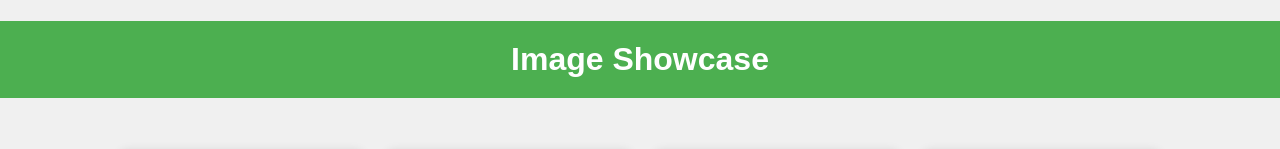
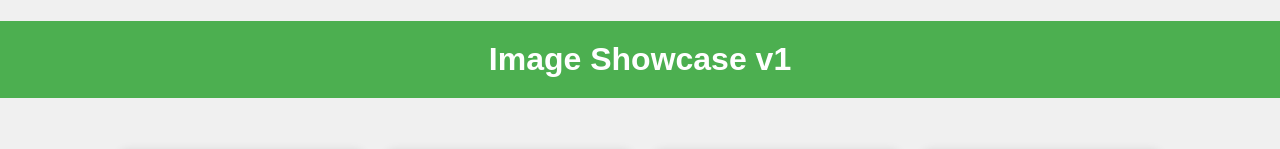
Before and after one commit to shivamFullStack111/testing-app, a plain HTML site: page index.html in a window 1280 px wide. Shown: the top 149 px of the page. Drawn offline with Linux system fonts and the light colour scheme.

Commit message:
Update index.html

```diff
--- a/index.html
+++ b/index.html
@@ -13,7 +13,7 @@
     "
   >
     <h1 style="background: #4caf50; color: white; padding: 20px">
-      Image Showcase
+      Image Showcase v1
     </h1>
 
     <div
```
